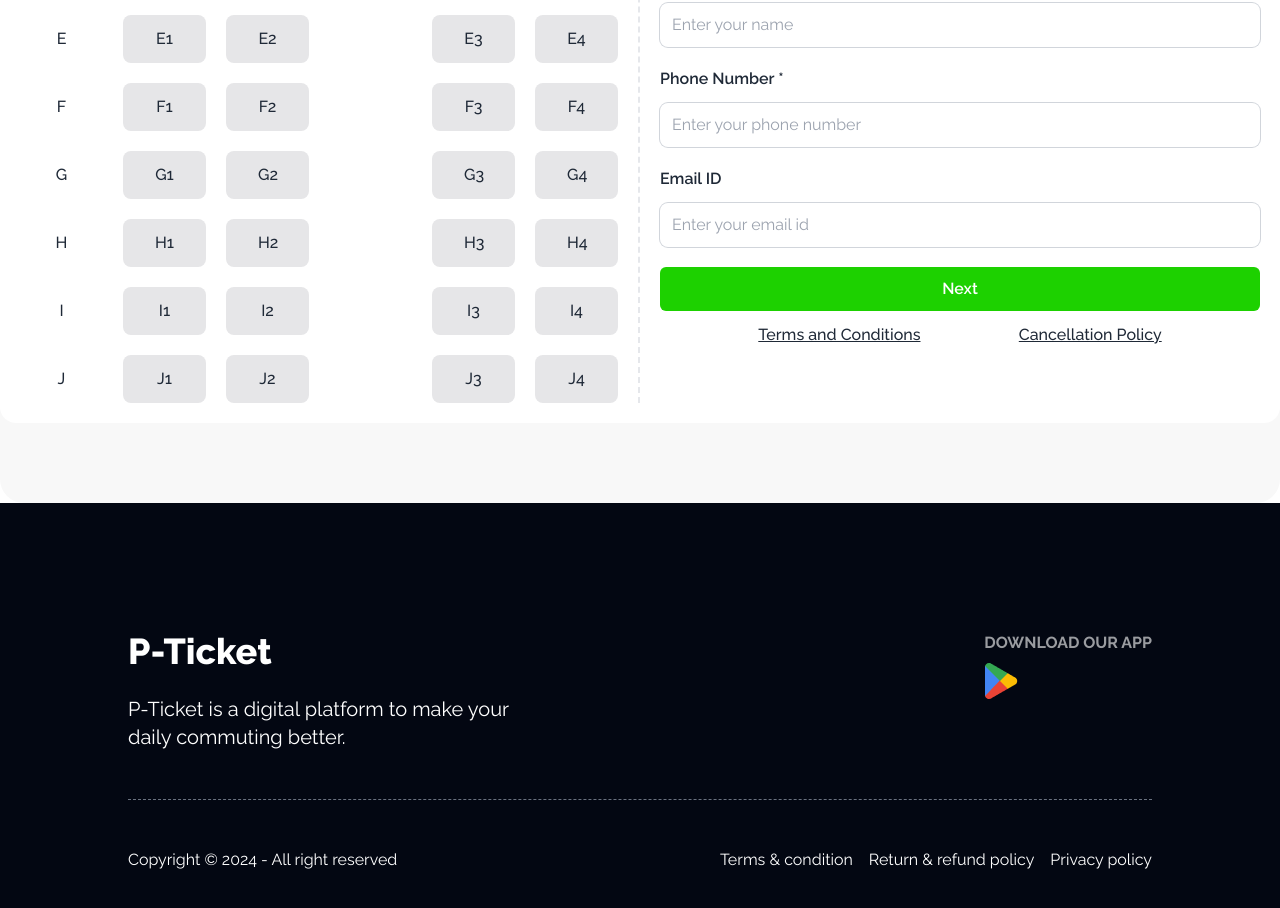
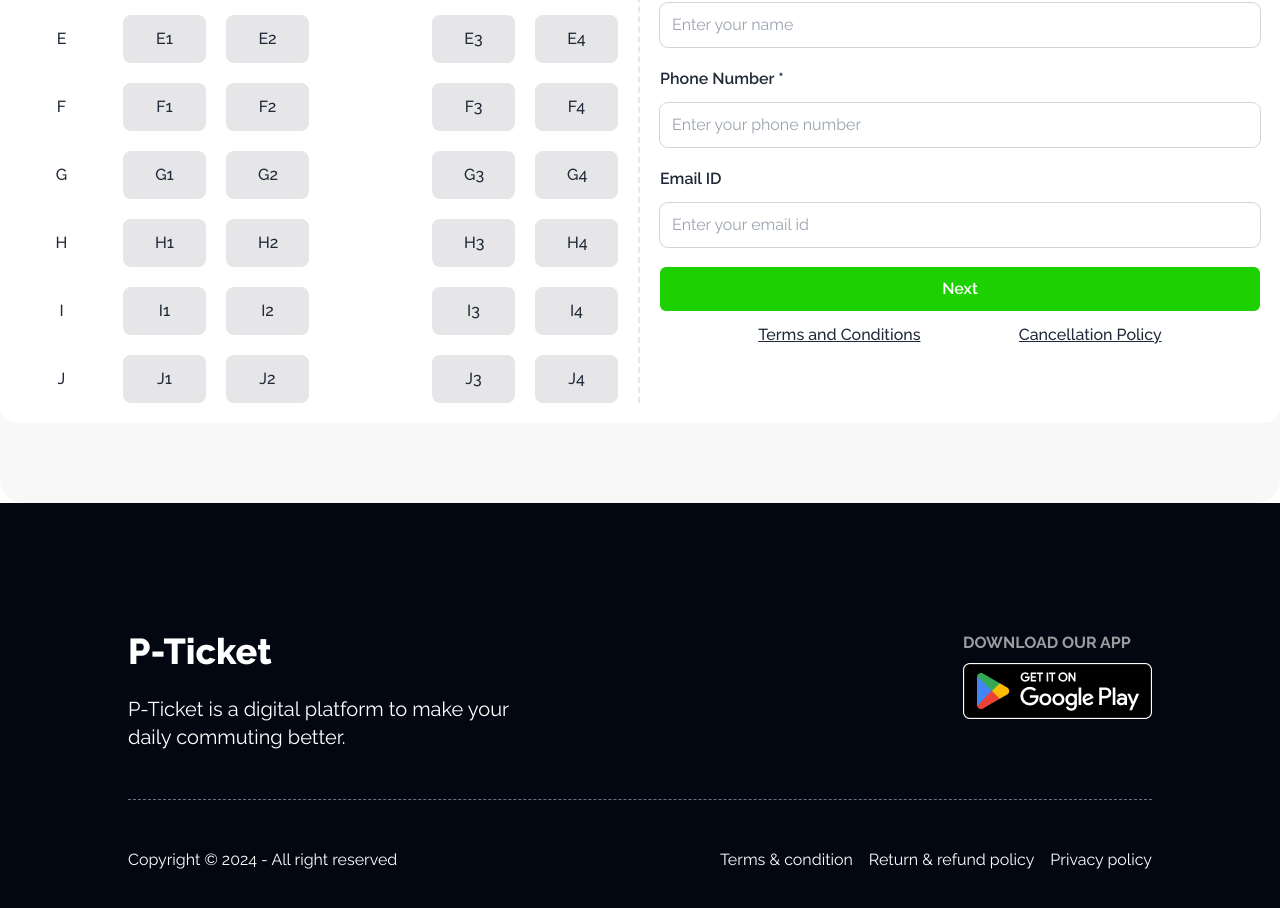
Before and after one commit to sabikun628/assignment-5, a plain HTML site: page index.html in a window 1280 px wide. Shown: the part 2288-3196 px from the top of the page. Drawn offline with nearby package versions, Linux system fonts and the light colour scheme.

Commit message:
add playstore img

```diff
--- a/index.html
+++ b/index.html
@@ -606,7 +606,8 @@
             <div>
                 <h6 class="footer-title">Download our app</h6>
                 <div class="grid grid-flow-col gap-4">
-                    <a><img src="images/playstore.png" alt=""></a>
+                    <a><img src="images/playstore copy.png" alt=""></a>
+
 
                 </div>
             </div>
```
Also changed, not shown: images/playstore copy.png (added).
